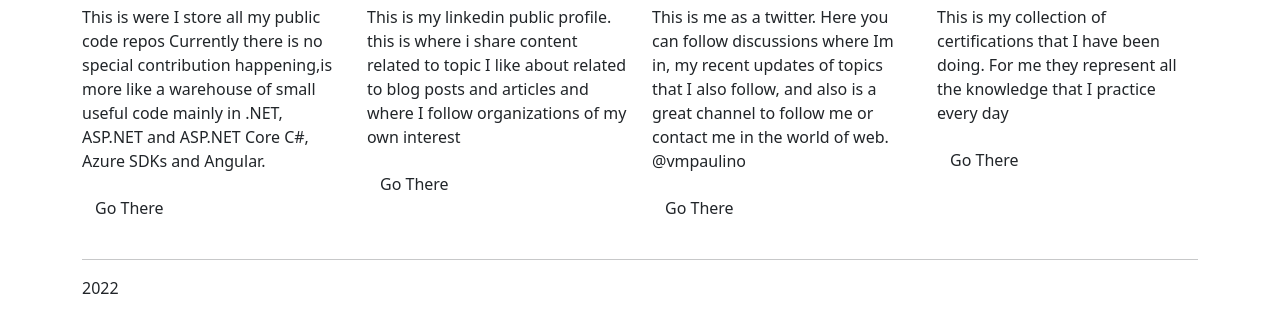
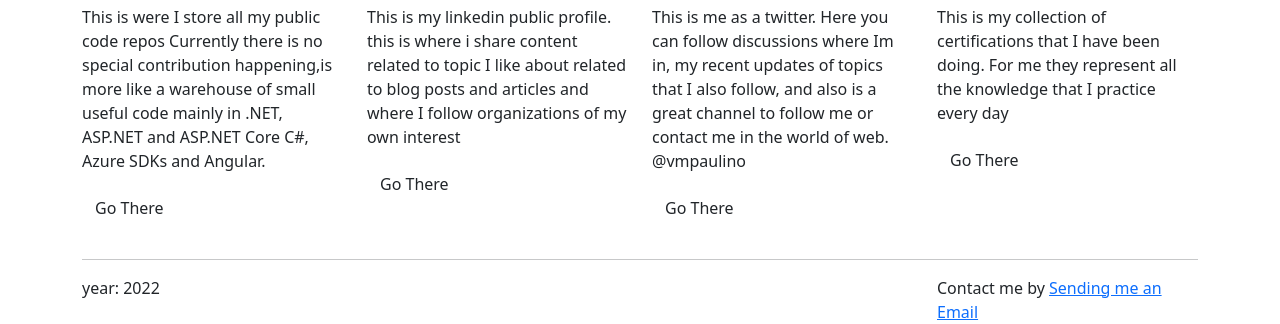
Before and after one commit to vmpaulino/vmpaulino.github.io, a plain HTML site: page index.html in a window 1280 px wide. Shown: the part 594-918 px from the top of the page. Before the commit the page ends 894 px from the top, so only its background shows below. Drawn offline with nearby package versions, Linux system fonts and the light colour scheme; a script that the page names is missing.

Commit message:
adding contact me info

```diff
--- a/index.html
+++ b/index.html
@@ -76,7 +76,19 @@
             </div>
 
         <hr />
-        <script>document.write( new Date().getFullYear() );</script>
+        <div class="row">
+            <div class="col-md-3">
+                year: <script>document.write( new Date().getFullYear() );</script>
+            </div>
+            <div class="col-md-3"></div>
+            <div class="col-md-3"></div>
+            <div class="col-md-3" style="align-items: flex-end;">
+                Contact me by <a href="mailto:vmlepaulino@gmail.com?subject=I Saw you github homepage&body=I There. Just saw your homepage and it looks great">
+                    Sending me an Email
+                </a>
+            </div>
+        </div>
+
     </div>
  <footer>
 
```
